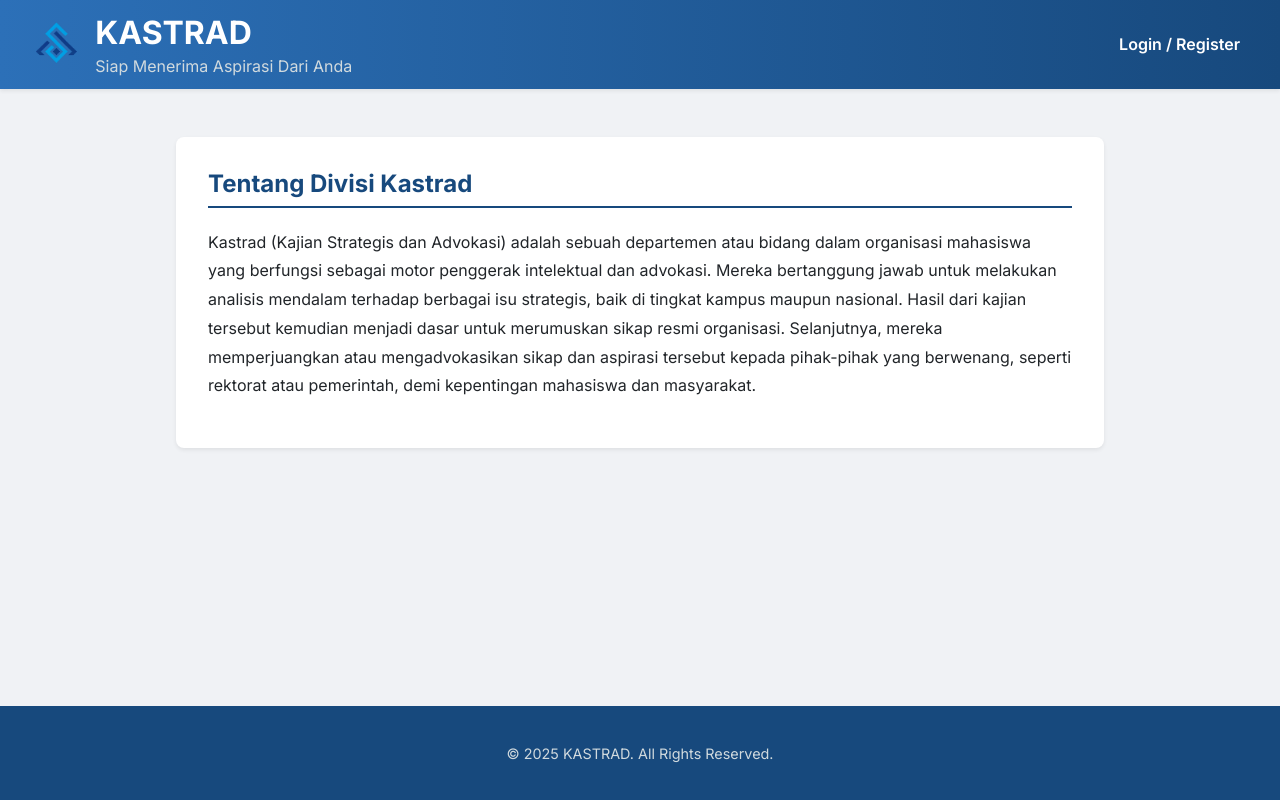
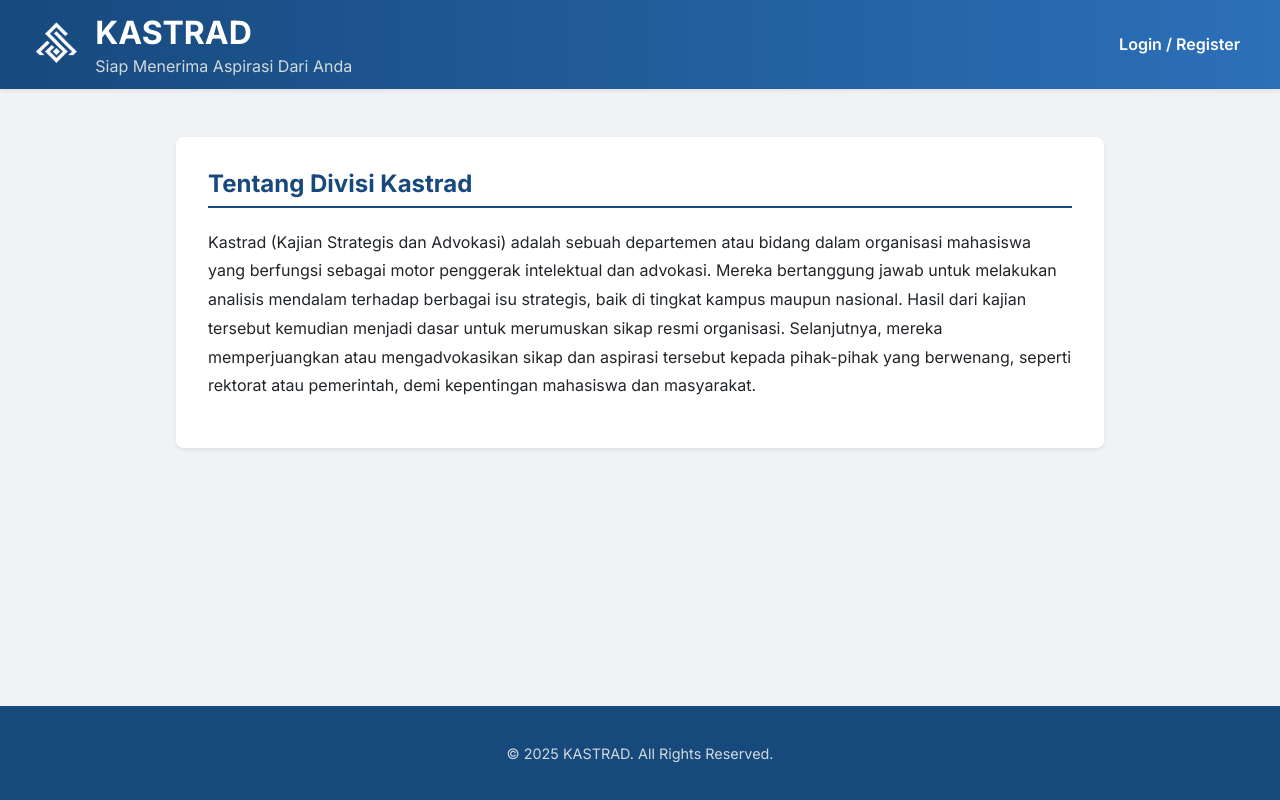
Before and after one commit to MdeAdt/aspirasi-kastrad-github, a website: page frontend/index.html in a window 1280 px wide. Drawn offline with Linux system fonts and the light colour scheme.

Commit message:
menambahkan logo

```diff
--- a/frontend/css/style.css
+++ b/frontend/css/style.css
@@ -32,24 +32,24 @@ a {
 }
 
 header {
-    background-image: linear-gradient(to right, #2C70B8, #17497D);
-    padding: 0.8rem 2rem; /* Padding atas/bawah sedikit dikurangi */
+    background-image: linear-gradient(to right, #17497D, #2C70B8);
+    padding: 0.8rem 2rem;
     box-shadow: var(--shadow-sm);
     display: flex;
     justify-content: space-between;
     align-items: center;
 }
 
-/* --- STYLE BARU UNTUK LOGO DAN HEADER --- */
 .header-title {
-    display: flex; /* Membuat logo dan teks sejajar */
-    align-items: center; /* Menyelaraskan secara vertikal */
+    display: flex;
+    align-items: center;
 }
 
 .header-logo {
-    height: 50px; /* Atur tinggi logo */
-    width: auto; /* Lebar otomatis menyesuaikan */
-    margin-right: 15px; /* Jarak antara logo dan teks */
+    height: 50px;
+    width: auto;
+    margin-right: 15px;
+    filter: brightness(0) invert(1);
 }
 
 .header-text h1 {
@@ -61,7 +61,6 @@ header {
 .header-text h1 a {
     color: white;
 }
-/* ------------------------------------- */
 
 .jargon {
     margin: 0;
--- a/frontend/index.html
+++ b/frontend/index.html
@@ -6,6 +6,7 @@
     <meta name="viewport" content="width=device-width, initial-scale=1.0">
     <title>KASTRAD - Platform Aspirasi</title>
     <link rel="stylesheet" href="css/style.css">
+        <link rel="icon" type="Logo" href="../frontend/Foto/Logo_Astech_HD-removebg-preview.png">
 </head>
 
 <body>
```
Also changed, not shown: frontend/admin.html (+1 -0 lines), frontend/login.html (+1 -0 lines).
